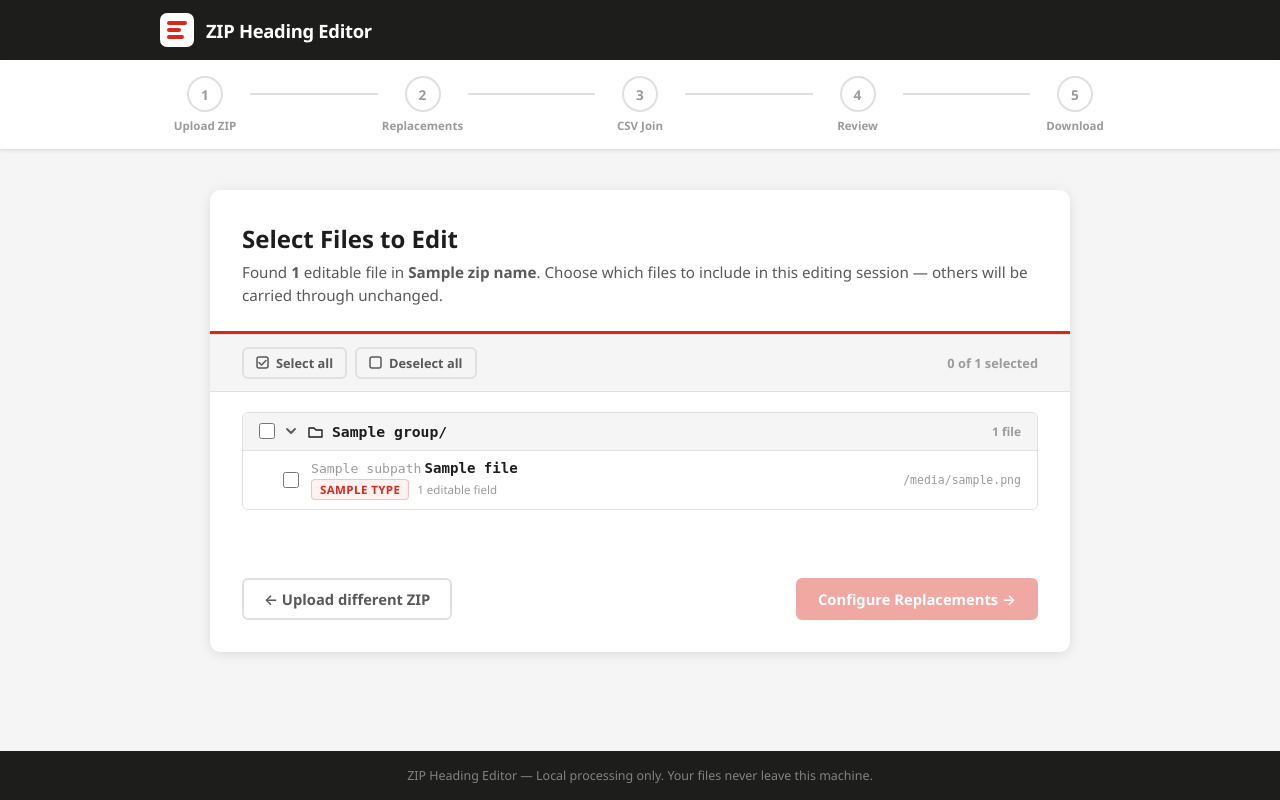
After one commit to Stuart-Lach/DocuMan, a Flask app: template templates/select_files.html in a window 1280 px wide. The commit adds this page. Run offline with Flask 3, Linux system fonts and the light colour scheme; the template is opened without the code that fills it: most values are stand-ins (such as "Sample title", 1, 10 or a date in 2020).

Commit message:
Add file-selection screen (Step 1b): directory tree, per-folder checkboxes, collapse/expand

```diff
--- a/app.py
+++ b/app.py
@@ -100,12 +100,71 @@ def upload():
     data = {
         "zip_name": f.filename,
         "scan_results": scan_results,
+        "selected_files": None,          # None = all selected (set after /select-files)
         "replacements": [],
         "csv_operation": {"operation": "skip"},
         "previous_values": load_history(),
     }
     save_data(sid, data)
 
+    return redirect(url_for("select_files"))
+
+
+# ── Step 1b – File Selection ─────────────────────────────────────────────────
+
+def build_file_groups(scan_results):
+    """Group scan_results by their top-level directory for the file-tree UI."""
+    from collections import OrderedDict
+    groups = OrderedDict()
+    for sr in scan_results:
+        parts = sr["file"].split("/")
+        top = parts[0] if len(parts) > 1 else "__root__"
+        if top not in groups:
+            groups[top] = {
+                "name": top if top != "__root__" else "Root",
+                "is_root": top == "__root__",
+                "files": [],
+            }
+        subpath = "/".join(parts[1:-1])
+        groups[top]["files"].append({
+            "file":      sr["file"],
+            "name":      parts[-1],
+            "subpath":   (subpath + "/") if subpath else "",
+            "type":      sr["type"],
+            "key_count": len(sr.get("keys", [])),
+        })
+    return list(groups.values())
+
+
+@app.route("/select-files", methods=["GET"])
+def select_files():
+    sid = get_sid()
+    if not sid:
+        return redirect(url_for("index"))
+    data        = load_data(sid)
+    scan_results = data.get("scan_results", [])
+    prev_sel     = data.get("selected_files", None)
+    # Default: everything selected; preserve Back-button state if previously set
+    selected_set = set(prev_sel) if prev_sel is not None else {sr["file"] for sr in scan_results}
+    return render_template(
+        "select_files.html",
+        step=1,
+        file_groups=build_file_groups(scan_results),
+        selected_set=selected_set,
+        total_files=len(scan_results),
+        zip_name=data.get("zip_name", ""),
+    )
+
+
+@app.route("/select-files", methods=["POST"])
+def select_files_post():
+    sid = get_sid()
+    if not sid:
+        return redirect(url_for("index"))
+    selected = request.form.getlist("selected_file")
+    data = load_data(sid)
+    data["selected_files"] = selected
+    save_data(sid, data)
     return redirect(url_for("step2"))
 
 
@@ -116,11 +175,17 @@ def step2():
     sid = get_sid()
     if not sid:
         return redirect(url_for("index"))
-    data = load_data(sid)
+    data         = load_data(sid)
+    scan_results = data.get("scan_results", [])
+    selected     = data.get("selected_files", None)
+    # Filter to only the files the user chose on the selection screen
+    if selected is not None:
+        sel_set      = set(selected)
+        scan_results = [r for r in scan_results if r["file"] in sel_set]
     return render_template(
         "step2.html",
         step=2,
-        scan_results=data.get("scan_results", []),
+        scan_results=scan_results,
         previous_values=data.get("previous_values", []),
     )
 
--- a/static/css/style.css
+++ b/static/css/style.css
@@ -454,7 +454,142 @@ a:hover { text-decoration: underline; }
 }
 .row-count { font-size: 0.82rem; color: var(--mid-gray); }
 
-/* ── Step 3 Options ──────────────────────────────────────────────────────── */
+/* ── File Tree — Select Files page ──────────────────────────────────────── */
+.file-tree-controls {
+  display: flex;
+  align-items: center;
+  gap: 8px;
+  padding: 0.75rem 2rem;
+  border-top: 1px solid var(--border);
+  border-bottom: 1px solid var(--border);
+  background: var(--bg);
+}
+.file-sel-count {
+  margin-left: auto;
+  font-size: 0.8rem;
+  color: var(--mid-gray);
+  font-weight: 600;
+}
+
+.file-tree {
+  padding: 1.25rem 2rem;
+  display: flex;
+  flex-direction: column;
+  gap: 0.65rem;
+}
+
+/* Group container */
+.file-group {
+  border: 1.5px solid var(--border);
+  border-radius: var(--radius-sm);
+  overflow: hidden;
+}
+
+/* Group header (clickable row) */
+.file-group-header {
+  display: flex;
+  align-items: center;
+  justify-content: space-between;
+  padding: 0.65rem 1rem;
+  background: var(--bg);
+  cursor: pointer;
+  user-select: none;
+  transition: background 0.15s;
+}
+.file-group-header:hover { background: #E8E8E8; }
+.file-group-header-left {
+  display: flex;
+  align-items: center;
+  gap: 8px;
+}
+.group-check-all {
+  width: 16px; height: 16px;
+  accent-color: var(--primary);
+  cursor: pointer;
+  flex-shrink: 0;
+}
+.group-toggle-icon {
+  color: var(--gray);
+  transition: transform 0.2s;
+  flex-shrink: 0;
+}
+.group-name {
+  font-weight: 700;
+  font-size: 0.92rem;
+  color: var(--dark);
+  font-family: monospace;
+}
+.group-file-count {
+  font-size: 0.75rem;
+  color: var(--mid-gray);
+  font-weight: 600;
+}
+
+/* Files list */
+.file-group-body { border-top: 1px solid var(--border); }
+
+.file-item {
+  display: flex;
+  align-items: center;
+  gap: 12px;
+  padding: 0.55rem 1rem 0.55rem 2.5rem;
+  cursor: pointer;
+  border-bottom: 1px solid #F0F0F0;
+  transition: background 0.1s;
+}
+.file-item:last-child { border-bottom: none; }
+.file-item:hover { background: #FAFAFA; }
+
+.file-item input[type="checkbox"] {
+  width: 16px; height: 16px;
+  accent-color: var(--primary);
+  cursor: pointer;
+  flex-shrink: 0;
+}
+.file-item-info { flex: 1; min-width: 0; }
+.file-item-name {
+  display: flex;
+  align-items: center;
+  gap: 3px;
+  font-size: 0.88rem;
+  color: var(--dark);
+}
+.file-subpath {
+  color: var(--mid-gray);
+  font-family: monospace;
+  font-size: 0.82rem;
+}
+.file-basename {
+  font-family: monospace;
+  font-weight: 700;
+  color: var(--dark);
+}
+.file-item-meta {
+  display: flex;
+  align-items: center;
+  gap: 8px;
+  margin-top: 3px;
+}
+.file-key-count {
+  font-size: 0.72rem;
+  color: var(--mid-gray);
+}
+.file-full-path {
+  font-size: 0.72rem;
+  color: var(--mid-gray);
+  font-family: monospace;
+  margin-left: auto;
+  max-width: 260px;
+  overflow: hidden;
+  text-overflow: ellipsis;
+  white-space: nowrap;
+  flex-shrink: 0;
+}
+
+@media (max-width: 640px) {
+  .file-full-path { display: none; }
+  .file-tree, .file-tree-controls { padding-left: 1rem; padding-right: 1rem; }
+}
 .option-group {
   display: flex;
   gap: 1rem;
--- /dev/null
+++ b/templates/select_files.html
@@ -0,0 +1,197 @@
+{% extends "base.html" %}
+{% block content %}
+
+<div class="card">
+  <div class="card-header">
+    <h2 class="card-title">Select Files to Edit</h2>
+    <p class="card-subtitle">
+      Found <strong>{{ total_files }}</strong> editable file{{ 's' if total_files != 1 else '' }}
+      in <strong>{{ zip_name }}</strong>.
+      Choose which files to include in this editing session — others will be carried through unchanged.
+    </p>
+  </div>
+
+  {% if not file_groups %}
+  <div class="alert alert-info" style="margin:1.25rem 2rem 0">
+    No editable files (txt, csv, json, xml, ini, cfg, yaml, yml) were found inside this ZIP.
+    You can still continue to configure a CSV column operation.
+  </div>
+  {% endif %}
+
+  <form method="POST" action="/select-files" id="select-files-form">
+
+    {% if file_groups %}
+    <!-- ── Global controls ── -->
+    <div class="file-tree-controls">
+      <button type="button" class="btn btn-sm btn-ghost" onclick="selectAllFiles(true)">
+        <svg width="13" height="13" viewBox="0 0 13 13" fill="none"><rect x="1" y="1" width="11" height="11" rx="2" stroke="currentColor" stroke-width="1.5"/><path d="M3 6.5l2.5 2.5 4.5-4.5" stroke="currentColor" stroke-width="1.5" stroke-linecap="round" stroke-linejoin="round"/></svg>
+        Select all
+      </button>
+      <button type="button" class="btn btn-sm btn-ghost" onclick="selectAllFiles(false)">
+        <svg width="13" height="13" viewBox="0 0 13 13" fill="none"><rect x="1" y="1" width="11" height="11" rx="2" stroke="currentColor" stroke-width="1.5"/></svg>
+        Deselect all
+      </button>
+      <span class="file-sel-count" id="file-sel-count"></span>
+    </div>
+
+    <!-- ── File tree ── -->
+    <div class="file-tree" id="file-tree">
+      {% for group in file_groups %}
+      {% set gidx = loop.index %}
+
+      <div class="file-group">
+
+        <!-- Group header -->
+        <div class="file-group-header" onclick="toggleGroup(this)">
+          <div class="file-group-header-left">
+            <input type="checkbox"
+                   class="group-check-all"
+                   data-group="{{ gidx }}"
+                   onchange="onGroupCheckAll(this)"
+                   onclick="event.stopPropagation()"
+                   title="Select / deselect all files in this folder" />
+
+            <svg class="group-toggle-icon" width="16" height="16" viewBox="0 0 16 16" fill="none">
+              <path d="M4 6l4 4 4-4" stroke="currentColor" stroke-width="1.8"
+                    stroke-linecap="round" stroke-linejoin="round"/>
+            </svg>
+
+            {% if group.is_root %}
+            <svg width="17" height="17" viewBox="0 0 17 17" fill="none">
+              <path d="M2 14V7l6.5-5L15 7v7H2z" stroke="currentColor" stroke-width="1.4" stroke-linejoin="round"/>
+            </svg>
+            {% else %}
+            <svg width="17" height="17" viewBox="0 0 17 17" fill="none">
+              <path d="M2 14V5h5l2 2h6v7H2z" stroke="currentColor" stroke-width="1.4" stroke-linejoin="round"/>
+            </svg>
+            {% endif %}
+
+            <span class="group-name">{{ group.name }}/</span>
+          </div>
+          <span class="group-file-count">
+            {{ group.files | length }} file{{ 's' if group.files | length != 1 else '' }}
+          </span>
+        </div>
+
+        <!-- Files list -->
+        <div class="file-group-body">
+          {% for f in group.files %}
+          <label class="file-item">
+            <input type="checkbox"
+                   name="selected_file"
+                   value="{{ f.file }}"
+                   class="file-check"
+                   data-group-id="{{ gidx }}"
+                   {% if f.file in selected_set %}checked{% endif %}
+                   onchange="onFileCheckChange(this, {{ gidx }})" />
+
+            <div class="file-item-info">
+              <div class="file-item-name">
+                {% if f.subpath %}
+                  <span class="file-subpath">{{ f.subpath }}</span>
+                {% endif %}
+                <span class="file-basename">{{ f.name }}</span>
+              </div>
+              <div class="file-item-meta">
+                <span class="badge">{{ f.type | upper }}</span>
+                <span class="file-key-count">
+                  {{ f.key_count }} editable field{{ 's' if f.key_count != 1 else '' }}
+                </span>
+              </div>
+            </div>
+
+            <!-- Full path tooltip -->
+            <span class="file-full-path" title="{{ f.file }}">{{ f.file }}</span>
+          </label>
+          {% endfor %}
+        </div>
+
+      </div>
+      {% endfor %}
+    </div>
+    {% endif %}
+
+    <div class="form-actions form-actions-nav" style="margin-top:1.5rem">
+      <a href="/" class="btn btn-ghost">← Upload different ZIP</a>
+      <button type="submit" class="btn btn-primary" id="sel-continue-btn"
+              onclick="return validateFileSelection()">
+        Configure Replacements →
+      </button>
+    </div>
+
+  </form>
+</div>
+
+{% endblock %}
+
+{% block scripts %}
+<script>
+document.addEventListener('DOMContentLoaded', () => {
+  // Initialise group checkboxes to reflect pre-checked state
+  document.querySelectorAll('.file-group').forEach((group, i) => {
+    syncGroupCheckbox(i + 1);
+  });
+  updateFileCount();
+});
+
+function toggleGroup(header) {
+  const group = header.closest('.file-group');
+  const body  = group.querySelector('.file-group-body');
+  const icon  = header.querySelector('.group-toggle-icon');
+  const isOpen = body.style.display !== 'none';
+  body.style.display    = isOpen ? 'none' : '';
+  icon.style.transform  = isOpen ? 'rotate(-90deg)' : '';
+}
+
+function onGroupCheckAll(cb) {
+  const gid    = cb.dataset.group;
+  const checks = document.querySelectorAll(`.file-check[data-group-id="${gid}"]`);
+  checks.forEach(c => c.checked = cb.checked);
+  cb.indeterminate = false;
+  updateFileCount();
+}
+
+function onFileCheckChange(cb, gid) {
+  syncGroupCheckbox(gid);
+  updateFileCount();
+}
+
+function syncGroupCheckbox(gid) {
+  const groupCb = document.querySelector(`.group-check-all[data-group="${gid}"]`);
+  const checks  = document.querySelectorAll(`.file-check[data-group-id="${gid}"]`);
+  if (!groupCb || !checks.length) return;
+  const checkedCount = Array.from(checks).filter(c => c.checked).length;
+  groupCb.checked       = (checkedCount === checks.length);
+  groupCb.indeterminate = (checkedCount > 0 && checkedCount < checks.length);
+}
+
+function selectAllFiles(checked) {
+  document.querySelectorAll('.file-check').forEach(c => c.checked = checked);
+  document.querySelectorAll('.group-check-all').forEach(c => {
+    c.checked = checked;
+    c.indeterminate = false;
+  });
+  updateFileCount();
+}
+
+function updateFileCount() {
+  const total    = document.querySelectorAll('.file-check').length;
+  const selected = document.querySelectorAll('.file-check:checked').length;
+  const el = document.getElementById('file-sel-count');
+  if (el) el.textContent = `${selected} of ${total} selected`;
+  // Dim continue button when nothing selected
+  const btn = document.getElementById('sel-continue-btn');
+  if (btn) btn.disabled = (total > 0 && selected === 0);
+}
+
+function validateFileSelection() {
+  const total    = document.querySelectorAll('.file-check').length;
+  const selected = document.querySelectorAll('.file-check:checked').length;
+  if (total > 0 && selected === 0) {
+    alert('Please select at least one file to edit, or upload a different ZIP.');
+    return false;
+  }
+  return true;
+}
+</script>
+{% endblock %}
--- a/templates/step2.html
+++ b/templates/step2.html
@@ -42,7 +42,7 @@ const PREVIOUS_VALUES = {{ previous_values | tojson }};
     </div>
 
     <div class="form-actions form-actions-nav">
-      <a href="/" class="btn btn-ghost">← Back</a>
+      <a href="/select-files" class="btn btn-ghost">← Back</a>
       <button type="submit" class="btn btn-primary">Next: CSV Join →</button>
     </div>
   </form>
```
